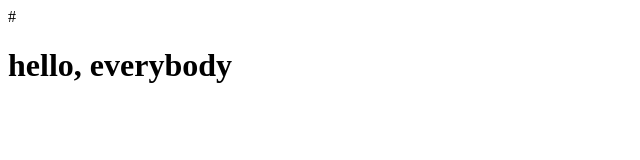
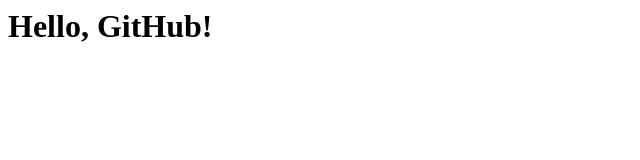
Before and after one commit to ghieancarl5/My.first.repository, a plain HTML site: page Index.html in a window 1280 px wide. Shown: the whole page, without its empty margins (0-640 px from the left). Drawn offline with Linux system fonts and the light colour scheme.

Commit message:
Index.HTML

```diff
--- a/Index.html
+++ b/Index.html
@@ -1 +1,8 @@
-# <h1>hello, everybody</h1>
+<html>
+<head>
+<title>Hello Page</title>
+</head>
+<body>
+<h1>Hello, GitHub!</h1>
+</body>
+</html>
```
